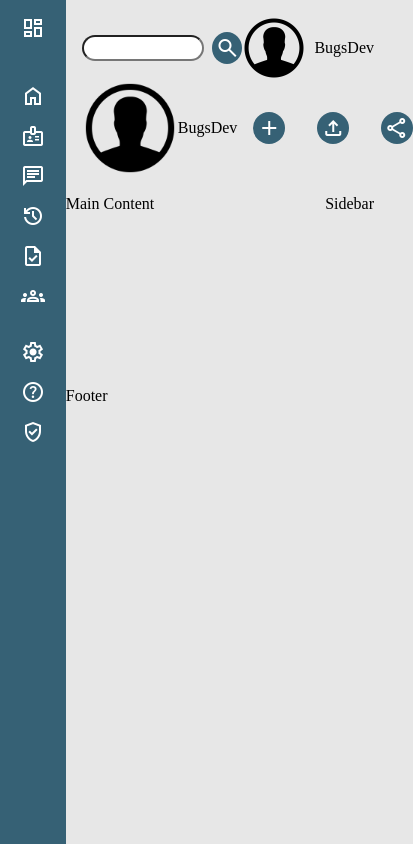
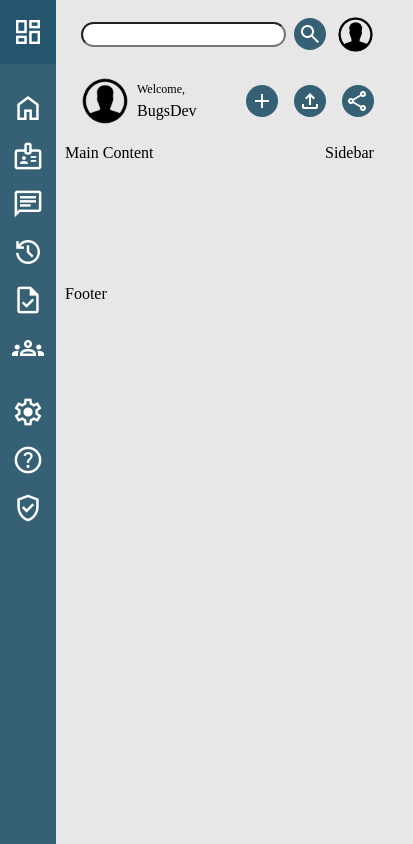
Before and after one commit to bugsdev2/adminDashboard, a website built with Vite: page index.html in a window 390 px wide. Shown: the top 844 px of the page, 413 px wide, since content can reach past the window. Built offline with nearby package versions, Linux system fonts and the light colour scheme.

Commit message:
Tweaked(enhanced)? responsive(ness?) of header and dashboard

```diff
--- a/index.html
+++ b/index.html
@@ -17,15 +17,18 @@
 						<span class="material-symbols-outlined">search</span>
 					</button>
 				</div>
-				<div class="top-right-menu">
-					<img class="user-icon" src="/icons/user-icon.png" alt="user-icon" />
+				<div class="header-primary-menu">
+					<img title="BugsDev" class="user-icon" src="/icons/user-icon.png" alt="user-icon" />
 					<p>BugsDev</p>
 				</div>
 			</div>
 			<div class="header-secondary">
 				<div class="user-wrapper">
 					<img class="user-icon" src="/icons/user-icon.png" alt="user-icon" />
-					<p>BugsDev</p>
+					<div>
+						<p>Welcome,</p>
+						<p>BugsDev</p>
+					</div>
 				</div>
 				<div class="button-wrapper">
 					<button class="button" type="button">New</button>
--- a/src/main.js
+++ b/src/main.js
@@ -1,6 +1,6 @@
-import '../style/style.css';
 import '../style/header.css';
 import '../style/dashboard.css';
+import '../style/style.css';
 import '../style/utils.css';
 
 import buttonResize from '../src/button.js';
--- a/style/dashboard.css
+++ b/style/dashboard.css
@@ -2,14 +2,12 @@
 	background: var(--clr-primary);
 	display: flex;
 	flex-flow: column;
-	padding: 0 2vh;
+	padding: 0 0.75rem;
 	gap: 1.5rem;
 }
 
 .dashboard .material-symbols-outlined {
-/*
 	font-size: 2rem;
-*/
 }
 
 .dash-head,
@@ -26,7 +24,7 @@
 .dash-items-secondary > div {
 	display: flex;
 	gap: 1rem;
-	padding: 0.25rem 1rem;
+	padding: 0.25rem 0.75rem;
 	user-select: none;
 }
 
@@ -42,7 +40,7 @@ Overwriting properties for dash-head
 
 .dash-head {
 	flex-flow: row;
-	padding: 1rem;
+	padding: 1rem 0.75rem;
 }
 
 @media (min-width: 576px) {
@@ -51,7 +49,7 @@ Overwriting properties for dash-head
 
 @media (min-width: 768px) {
 	.dashboard .material-symbols-outlined {
-		font-size: 0.25px;
+		font-size: 1.25px;
 	}
 
 	.dash-head,
@@ -62,6 +60,11 @@ Overwriting properties for dash-head
 		padding: 0.35rem 1rem;
 		user-select: none;
 	}
+
+	.dashboard .material-symbols-outlined
+		{
+			font-size: 1.5rem;
+		}
 
 	.dash-head:hover,
 	.dash-items-primary > div:hover,
--- a/style/header.css
+++ b/style/header.css
@@ -3,6 +3,7 @@
 	 justify-content: center;
 	 flex-flow: column;
 	 padding: 1rem;
+	 gap: 1.5rem;
  }
 
  .header-primary {
@@ -30,14 +31,19 @@
 	outline: none;
 }
 
-.top-right-menu {
+.header-primary-menu {
 	display: flex;
+	flex-flow: column;
 	align-items: center;
 	gap: 0.5rem;
 }
 
-.user-icon {
-	width: 4rem;
+.header-primary-menu > p {
+	display: none;
+}
+
+.header-primary .user-icon {
+	width: 2.3rem;
 }
 
  .header-secondary {
@@ -49,16 +55,21 @@
 
  .user-wrapper {
 	 display: flex;
+	 gap: 0.5rem;
 	 align-items: center;
+ }
+
+ .user-wrapper p:first-child {
+	 font-size: 0.75rem;
  }
 
  .button-wrapper {
 	 display: flex;
-	 gap: 2rem;
+	 gap: 1rem;
  }
 
 .header-secondary .user-icon {
-	width: 6rem;
+	width: 3rem;
 }
 
 @media (min-width: 576px) {
@@ -66,6 +77,24 @@
 }
 
 @media (min-width: 768px) {
+
+	.header-primary-menu {
+		flex-flow: row;
+		flex-flow: row-reverse;
+	}
+
+	.header-primary-menu > p {
+		display: block;
+	}
+
+	.header-secondary .user-icon {
+		width: 5rem;
+	}
+
+	 .button-wrapper {
+		 display: flex;
+		 gap: 2rem;
+	}
 
 }
 
--- a/style/style.css
+++ b/style/style.css
@@ -19,7 +19,7 @@
 
  .wrapper {
 	 display: grid;
-	 grid-template: repeat(6, 1fr) / 1fr 4fr 1fr;
+	 grid-template: 1fr 1fr 4fr 1fr / 1fr 4fr 1fr;
   }
 
  .header {
```
